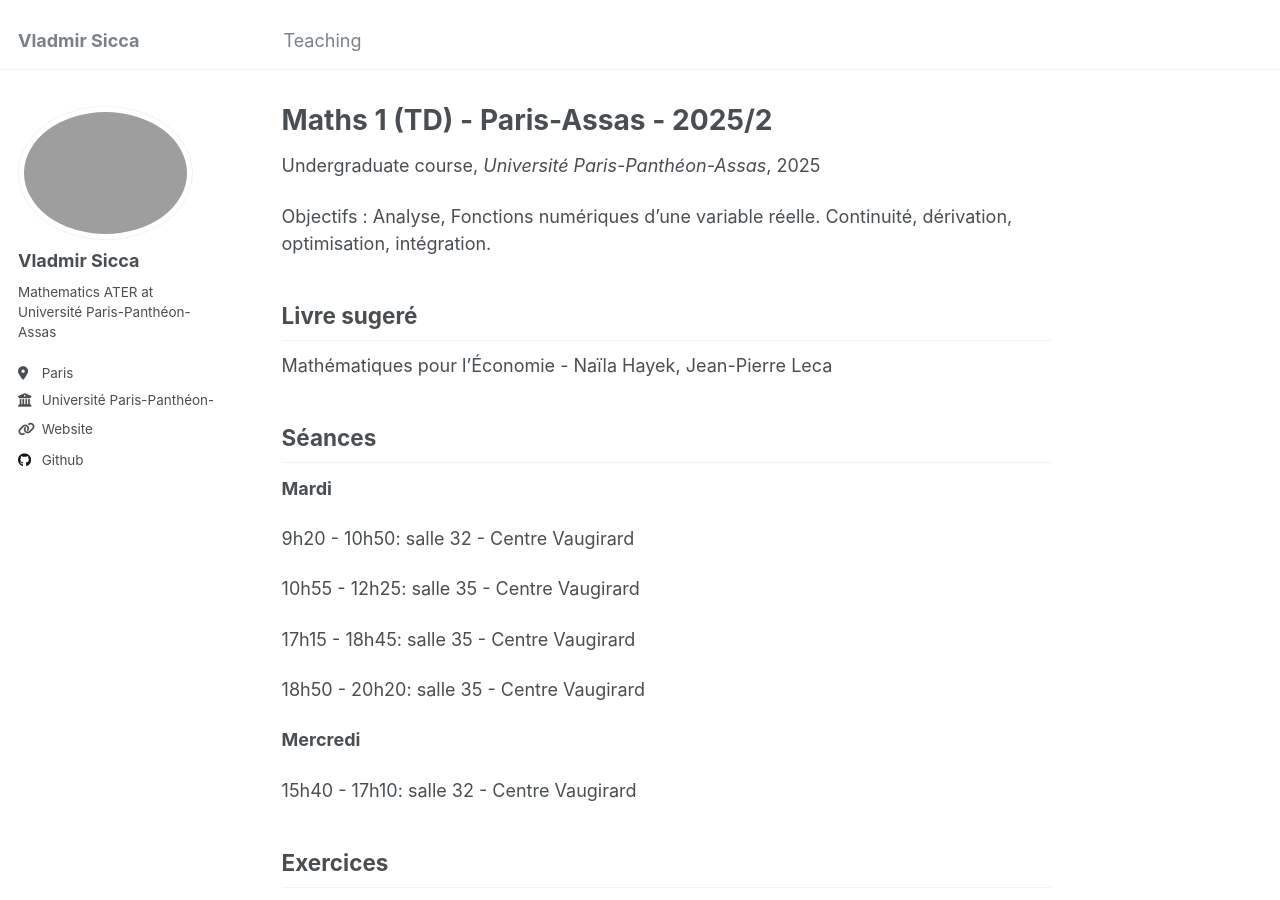
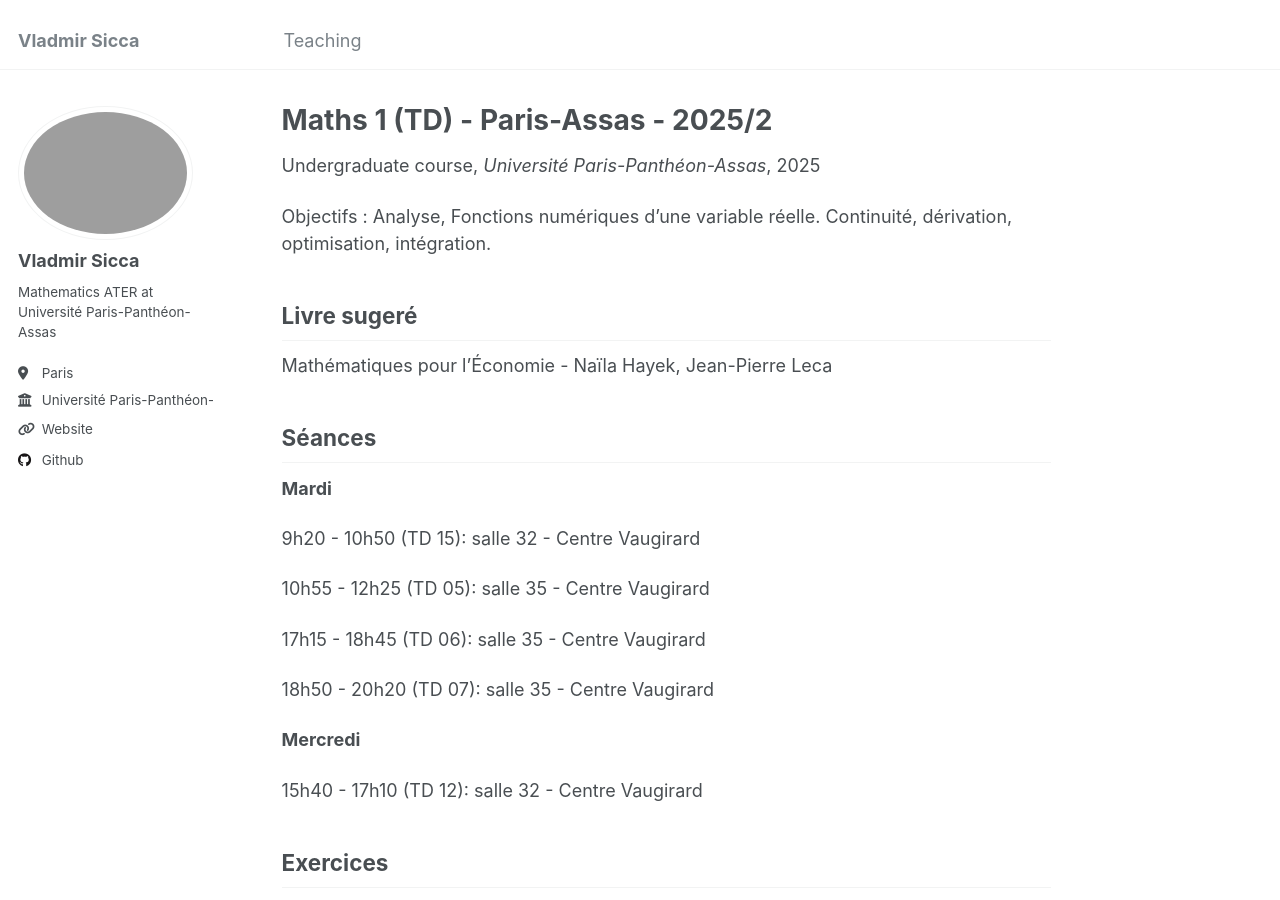
Before and after one commit to vladmirsicca/vladmirsicca.github.io, a Jekyll site: the page built from _teaching/2025_2_maths1_paris_assas.md, in a window 1280 px wide and 900 px high. Built offline with Jekyll 4.4.1, drawn with Linux system fonts in a browser that asks for light colours.

Commit message:
Update 2025_2_maths1_paris_assas.md
Added codes of TD classes in Maths1 Paris Assas

```diff
--- a/_teaching/2025_2_maths1_paris_assas.md
+++ b/_teaching/2025_2_maths1_paris_assas.md
@@ -18,17 +18,17 @@ Mathématiques pour l'Économie - Naïla Hayek, Jean-Pierre Leca
 
 **Mardi**
 
- 9h20 - 10h50: salle 32 - Centre Vaugirard
+ 9h20 - 10h50 (TD 15): salle 32 - Centre Vaugirard
 
-10h55 - 12h25: salle 35 - Centre Vaugirard
+10h55 - 12h25 (TD 05): salle 35 - Centre Vaugirard
 
-17h15 - 18h45: salle 35 - Centre Vaugirard
+17h15 - 18h45 (TD 06): salle 35 - Centre Vaugirard
 
-18h50 - 20h20: salle 35 - Centre Vaugirard
+18h50 - 20h20 (TD 07): salle 35 - Centre Vaugirard
 
 **Mercredi**
 
-15h40 - 17h10: salle 32 - Centre Vaugirard
+15h40 - 17h10 (TD 12): salle 32 - Centre Vaugirard
 
 ## Exercices
 
```
